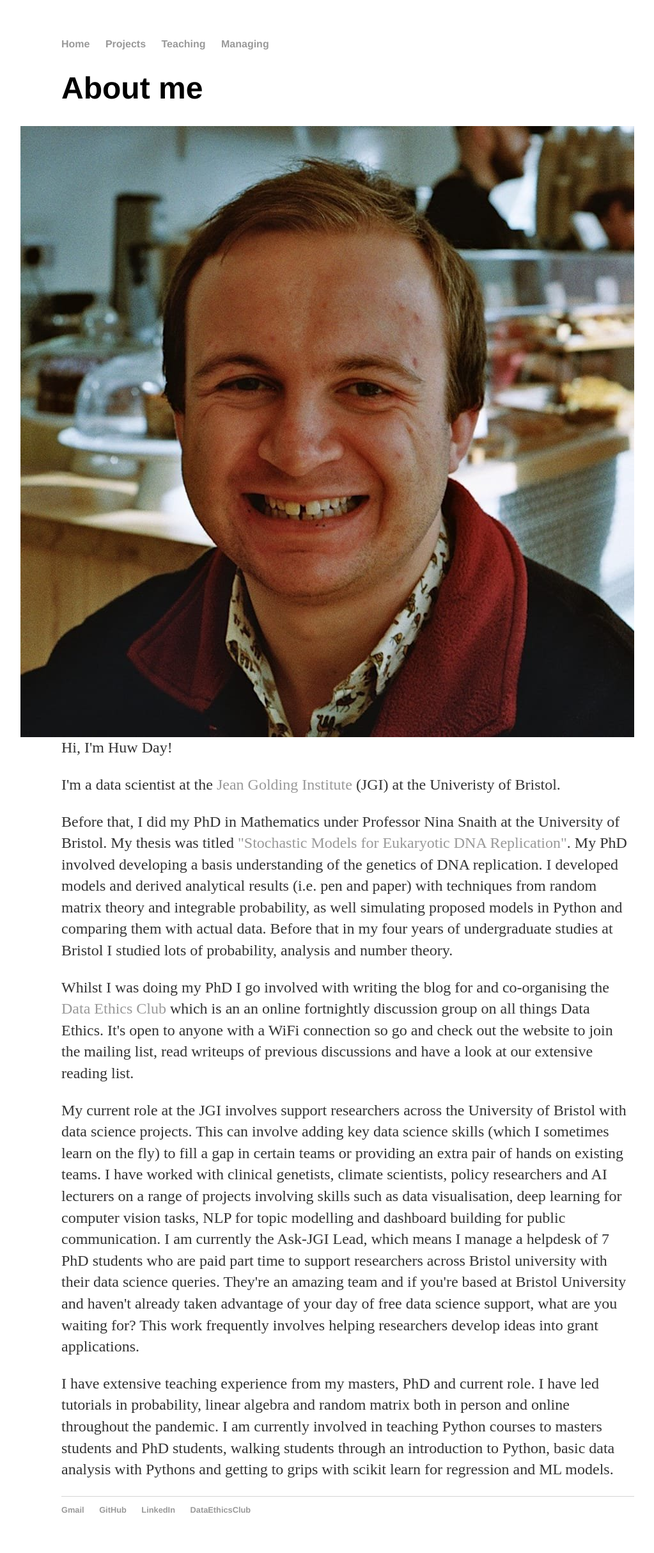
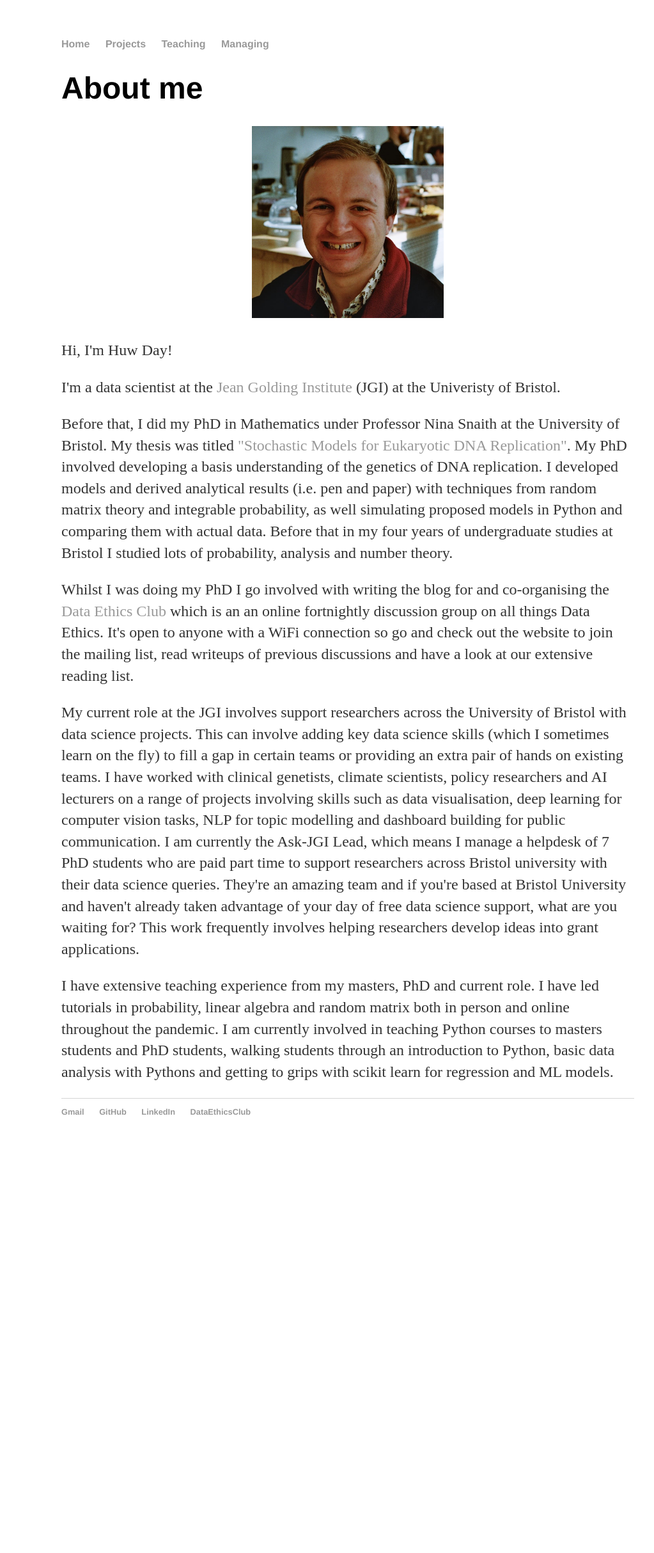
Before and after one commit to HuwWDay/HuwWDay.github.io, a Jekyll site: the page built from index.html, in a window 1280 px wide. Shown: the whole page at 64% size, without its empty margins (96-1119 px from the left). Built offline with Jekyll 4.4.1, drawn with Linux system fonts in a browser that asks for light colours; after the commit the page ends 1805 px from its top, so only the background shows below that.

Commit message:
Update index.html

```diff
--- a/index.html
+++ b/index.html
@@ -5,7 +5,7 @@
 <div class="blurb">
 		<h1>About me</h1>
 		<p class="aligncenter">
-			<img src="Profile.jpg" alt="A picture of Huw Day's face" style="float:right;width:300;height:300;">
+			<img src="Profile.jpg" alt="A picture of Huw Day's face" width="300" height="300">
 		</p>
 		<style>
 			.aligncenter {
```
